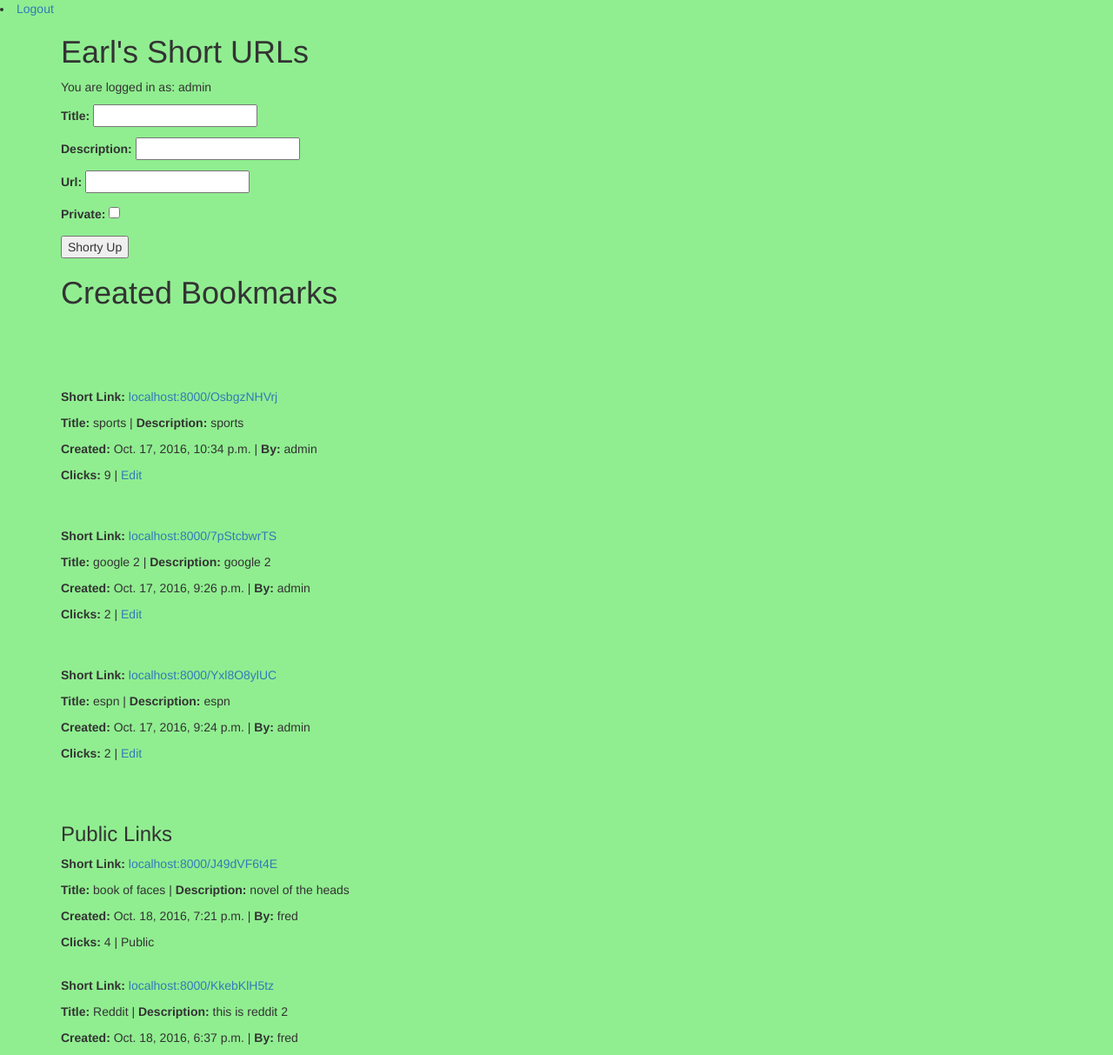
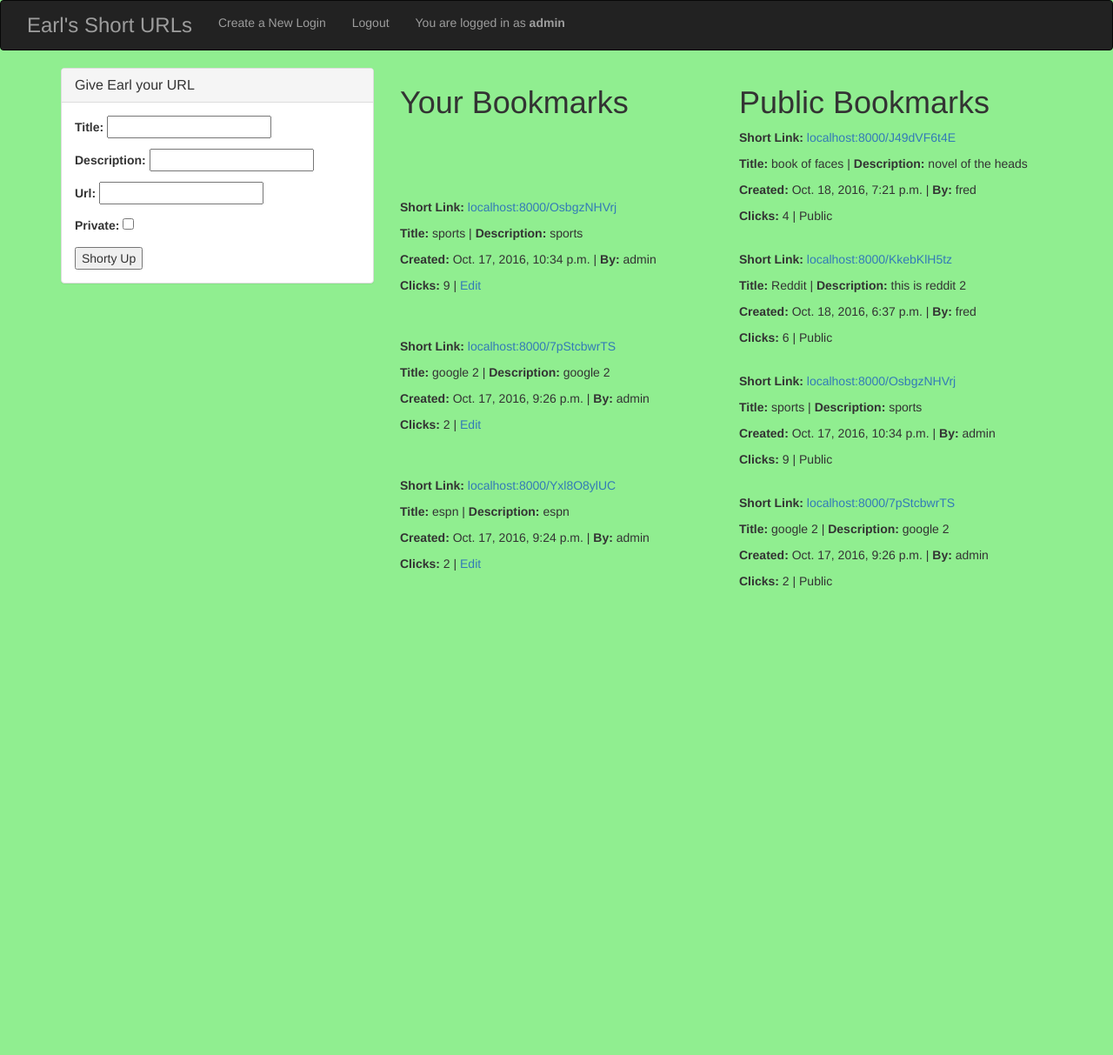
Before and after one commit to tdhuynh/url_shortener, a Django app: page / in a window 1280 px wide. Shown: the top 1213 px of the page at 87% size. After the commit the page ends 676 px from the top, so only its background shows below. Run offline with Django 3.2, Linux system fonts and the light colour scheme; a user stored in the database is signed in; data comes from the database, SQL or seed files in the repository; both versions use the stored data as it was after the commit; some libraries are stand-ins or nearby versions.

Commit message:
doing some css

```diff
--- a/url_shortener/templates/base.html
+++ b/url_shortener/templates/base.html
@@ -12,15 +12,23 @@
         </style>
     </head>
     <body>
+        <nav class="navbar navbar-inverse">
+            <div class="container-fluid">
+                <div class="nav navbar-nav">
+                    <h3 class="navbar-text">Earl's Short URLs</h3>
+                    <li><a href="{% url 'user_create_view' %}">Create a New Login</a></li>
+                      {% if not request.user.is_authenticated %}
+                          <li><a href="{% url 'login' %}">Login</a></li>
+                          {% else %}
+                          <li><a href="{% url 'logout' %}?next={% url 'bookmark_create_view' %}">Logout</a></li>
+                          <p class="navbar-text">You are logged in as <b>{{ user }}</b></p>
+                      {% endif %}
+                </div>
+            </div>
+        </nav>
 
-        {% if not request.user.is_authenticated %}
-                      <a href="{% url 'user_create_view' %}">Create a New Login</a>
-                      <li><a href="{% url 'login' %}">Login</a></li>
-                      {% else %}
-                      <li><a href="{% url 'logout' %}?next={% url 'bookmark_create_view' %}">Logout</a></li>
-                  {% endif %}
         <div class="container">
-            <h1>Earl's Short URLs</h1>
+
             {% block content %}
             {% endblock %}
 
--- a/url_shortener/templates/short_app/bookmark_form.html
+++ b/url_shortener/templates/short_app/bookmark_form.html
@@ -1,17 +1,27 @@
 {% extends 'base.html' %}
 
 {% block content %}
+<div class="row">
+    <div class="col-md-8">
+        <div class="row">
+        <div class="col-md-6">
         {% if request.user.is_authenticated %}
-    <p>
-        You are logged in as: {{ user }}
-    </p>
+
+            <div class="panel panel-default">
+                <div class="panel-heading">
+                    <h3 class="panel-title">Give Earl your URL</h3>
+                </div>
+                 <div class="panel-body">
                     <form class="" action="" method="post">
                         {% csrf_token %}
                         {{ form.as_p }}
                         <input type="submit" name="" value="Shorty Up">
                     </form>
-
-        <h1>Created Bookmarks</h1>
+                </div>
+            </div>
+        </div>
+        <div class="col-md-6">
+                <h1>Your Bookmarks</h1>
                 {% for bookmark in bookmark_list %}
                     {% if bookmark.user == user %}
                         <p>
@@ -39,8 +49,12 @@
             {% else %}
                 <h1>Please Log In to continue with Earl's Short URLs</h1>
         {% endif %}
+        </div>
+        </div>
+    </div>
 
-<h3>Public Links</h3>
+    <div class="col-md-4">
+        <h1>Public Bookmarks</h1>
         {% for bookmark in bookmark_list %}
             {% if bookmark.private == False %}
                 <p>
@@ -59,4 +73,6 @@
                 <br><br>
             {% endif %}
         {% endfor %}
+    </div>
+</div>
 {% endblock %}
```
Also changed, not shown: url_shortener/db.sqlite3. Lines whose indentation alone changed are shown as unchanged.
